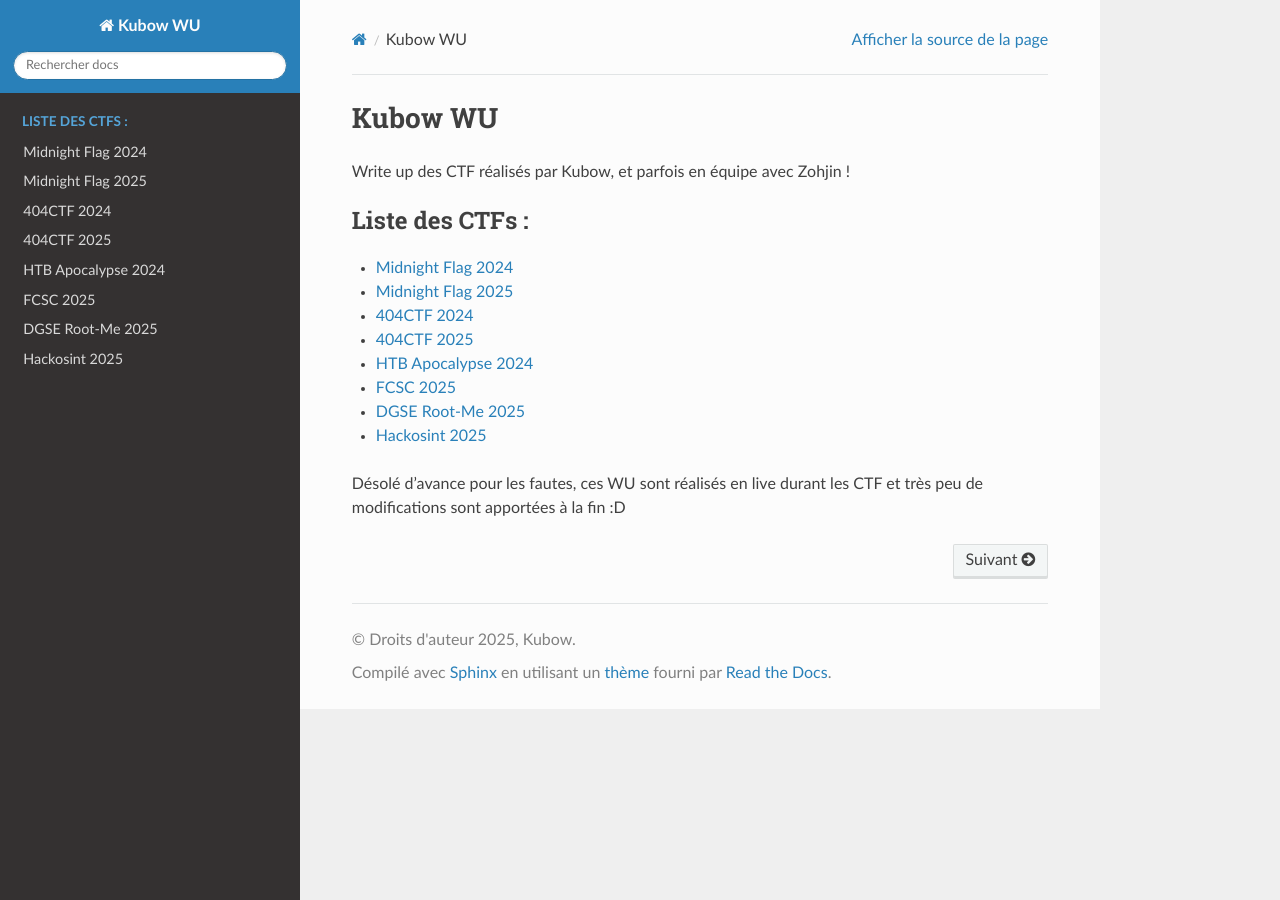
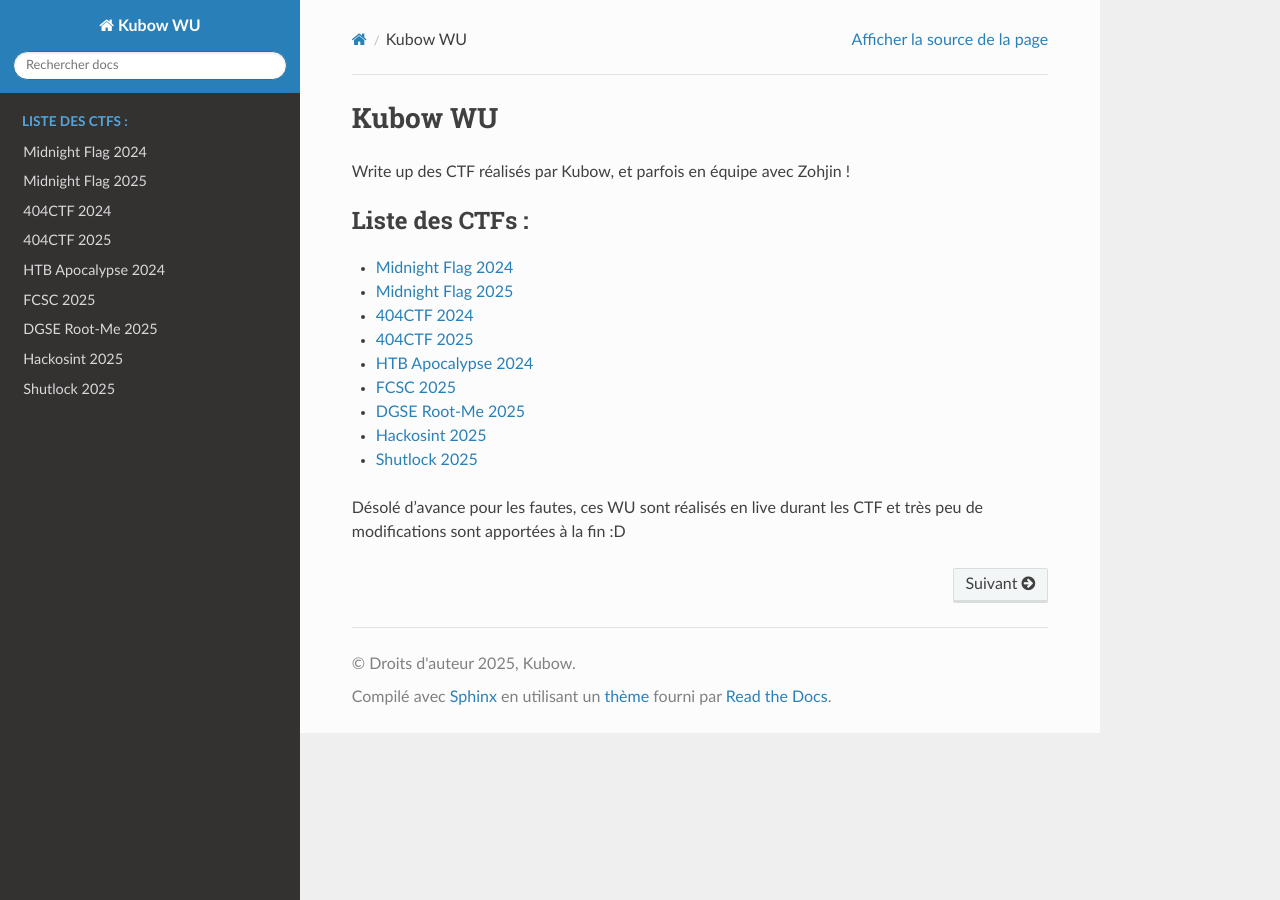
Before and after one commit to Kubo-Security/Kubo-Security.github.io, a Sphinx documentation site: the page built from doc/index.rst, in a window 1280 px wide. Built offline with Sphinx 7.4.7 and the Read the Docs theme 3.1.0, drawn with Linux system fonts in a browser that asks for light colours.

Commit message:
Ajout du shutlock a l'index

```diff
--- a/doc/index.rst
+++ b/doc/index.rst
@@ -20,6 +20,7 @@ Write up des CTF réalisés par Kubow, et parfois en équipe avec Zohjin !
    ./ctf/FCSC-2025/_index.rst
    ./ctf/DGSE-Root-Me-2025/_index.rst
    ./ctf/Hackosint-2025/_index.rst
+   ./ctf/shutlock-2025/_index.rst
 
 
 Désolé d'avance pour les fautes, ces WU sont réalisés en live durant les CTF et très peu de modifications sont apportées à la fin :D
```
